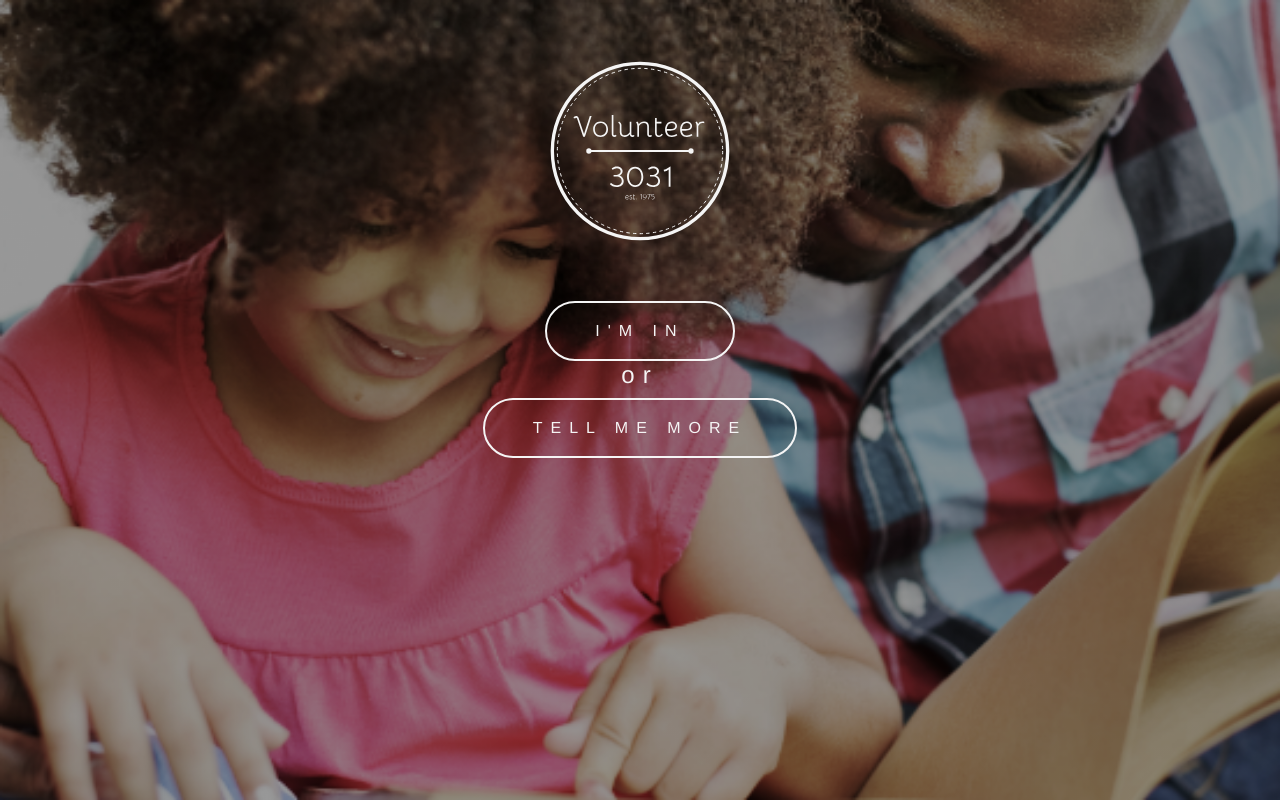
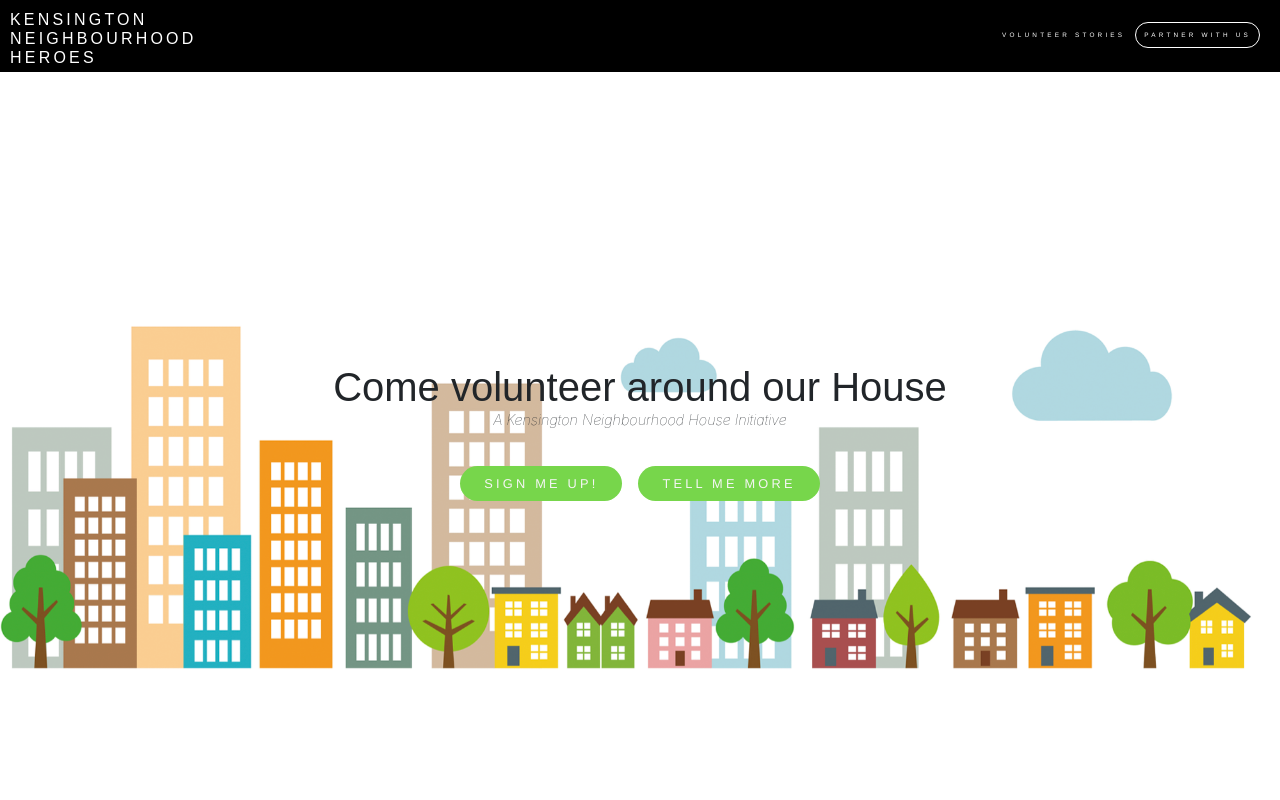
Before and after one commit to RHoKAustralia/kensington-house, a React (Create React App) app: page / in a window 1280 px wide. Built offline with nearby package versions, Linux system fonts and the light colour scheme.

Commit message:
landing page change

```diff
--- a/src/pages/landing-page.css
+++ b/src/pages/landing-page.css
@@ -3,11 +3,7 @@
 }
 
 .wrapper {
-  background:
-    linear-gradient(
-      rgba(0,0,0,0.4),
-      rgba(0,0,0,0.4)),
-    url('../images/home-bg.png');
+  background: url('../images/background.png');
   background-size: cover;
   background-repeat: none;
   height: 100vh;
@@ -17,28 +13,78 @@
   flex-direction: column;
 }
 
+.nav {
+  width: 100%;
+  overflow: auto;
+  background-color: black;
+  display: flex;
+  justify-content: space-between;
+  padding: 10px;
+}
+
+.logo {
+  margin: 0;
+  width: 20%;
+}
+
+.logo h1 {
+  color: white;
+  font-family: Arial, Helvetica, sans-serif;
+  font-size: 1rem;
+  margin: 0;
+  font-weight: 200;
+  letter-spacing: 0.2rem;
+}
+
+.links {
+  display: flex;
+  height: auto;
+  align-items: center;
+}
+
+.links h3 {
+  color: white;
+  font-family: 'Helvetica Neue', Helvetica, sans-serif;
+  font-weight: 200;
+  font-size: 0.4rem;
+  letter-spacing: 0.2rem;
+  margin-right: 10px;
+}
+
+.link-btn {
+  border: 1px solid white;
+  border-radius: 1rem;
+  padding: 0.5rem;
+}
+
+.links-btn:hover {
+  background: rgba(255,255,255,0.3);
+}
+
 .logo-wrapper {
   margin: 2%;
 }
 
 .landing-page-link {
   cursor: pointer;
-  background: none;
-  border: 2px solid whitesmoke;
+  background: rgb(119, 214, 75);
   border-radius: 2rem;
-  font-size: 1rem;
-  padding: 1rem 3rem;
+  font-size: 0.8rem;
+  padding: 0.5rem 1.5rem;
   color: whitesmoke;
   font-family: 'Helvetica Neue';
-  font-weight: 200;
-  letter-spacing: 0.5rem;
+  font-weight: 300;
+  letter-spacing: 0.2rem;
   transition: all ease-in-out 0.3s;
   text-decoration: none;
+  margin: 0.5rem;
 }
 
 .landing-page-link:hover {
   transition: all ease-in-out 0.3s;
-  background-color: rgba(245, 245, 245, 0.3);
+  background: rgb(153, 247, 141);
+  text-decoration: none;
+  color: whitesmoke;
 }
 
 .landing-page-link:focus {
@@ -47,21 +93,33 @@
   background: rgba(245,245,245, 0.5)
 }
 
-.or h1 {
-  color: whitesmoke;
-  font-family: 'Helvetica Neue';
-  font-weight: 200;
-  font-size: 1.5rem;
-  letter-spacing: 0.5rem;
+.logo {
+  width: 300px;
 }
 
-.logo {
-  width: 300px;
+.content {
+  display: flex;
+  flex-direction: column;
+  justify-content: center;
+  align-items: center;
+  height: 100%;
+}
+
+.content h1 {
+  margin: 0;
+  font-family: Arial, Helvetica, sans-serif;
+}
+
+.content h4 {
+  margin: 0;
+  font-style: italic;
+  font-weight: 100;
+  margin-bottom: 30px;
+  font-size: 0.9rem;
 }
 
 .button-wrapper {
   display: flex;
   justify-content: center;
   align-items: center;
-  flex-direction: column;
 }
--- a/src/pages/landing-page.js
+++ b/src/pages/landing-page.js
@@ -7,15 +7,24 @@ export class LandingPage extends React.Component {
     render() {
         return (
         <div className="wrapper">
-          <div className="logo-wrapper">
-            <img src={imgurl} alt="" className='logo'/>
+          <div className="nav">
+            <div className="logo">
+              <h1>KENSINGTON</h1>
+              <h1>NEIGHBOURHOOD</h1>
+              <h1>HEROES</h1>
+            </div>
+            <div className="links">
+              <h3>VOLUNTEER STORIES</h3>
+              <h3 className="link-btn">PARTNER WITH US</h3>
+            </div>
           </div>
-          <div className="button-wrapper">
-            <Link to="/signup" className="landing-page-link">I'M IN</Link>
-            <div className="or">
-              <h1>or</h1>
+          <div className="content">
+            <h1>Come volunteer around our House</h1>
+            <h4>A Kensington Neighbourhood House Initiative</h4>
+            <div className="button-wrapper">
+              <Link to="/signup" className="landing-page-link">SIGN ME UP!</Link>
+              <Link to="/moreinfo" className="landing-page-link">TELL ME MORE</Link>
             </div>
-            <Link to="/moreinfo" className="landing-page-link">TELL ME MORE</Link>
           </div>
         </div>
       )
```
Also changed, not shown: src/images/background.png (added), src/images/banner.png (added).
